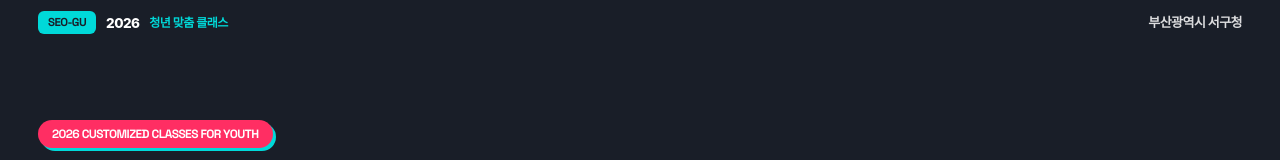
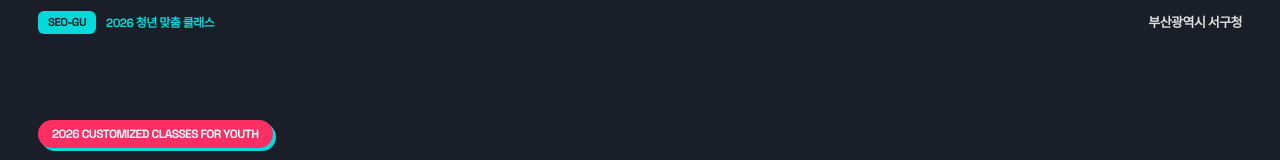
Before and after one commit to uthseo9-2026class/2026class, a plain HTML site: page index.html in a window 1280 px wide. Shown: the top 160 px of the page. Drawn offline with Linux system fonts and the light colour scheme; a web font is replaced by a local one.

Commit message:
Update index.html

```diff
--- a/index.html
+++ b/index.html
@@ -1074,8 +1074,7 @@ footer {
   <div class="container masthead-inner">
     <div class="mh-left">
       <span class="mh-badge">SEO-GU</span>
-      <span class="mh-title">2026</span>
-      <span class="mh-en">청년 맞춤 클래스</span>
+      <span class="mh-en">2026 청년 맞춤 클래스</span>
     </div>
     <div class="mh-right">부산광역시 서구청</div>
   </div>
```
